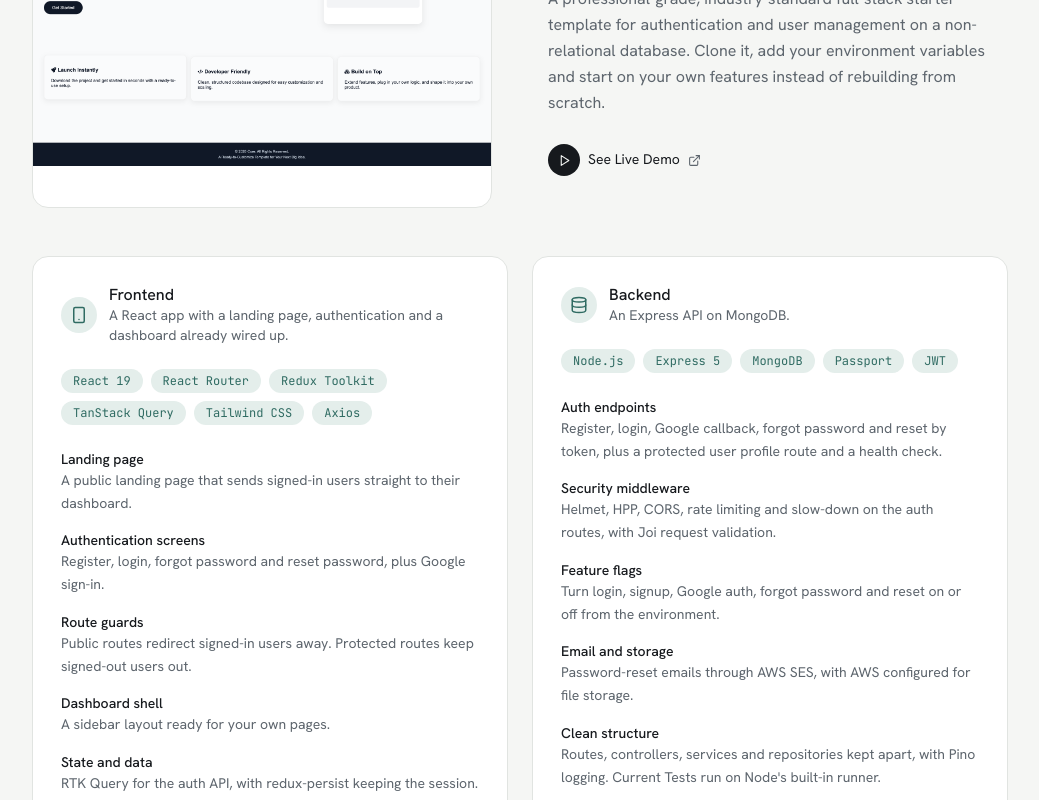
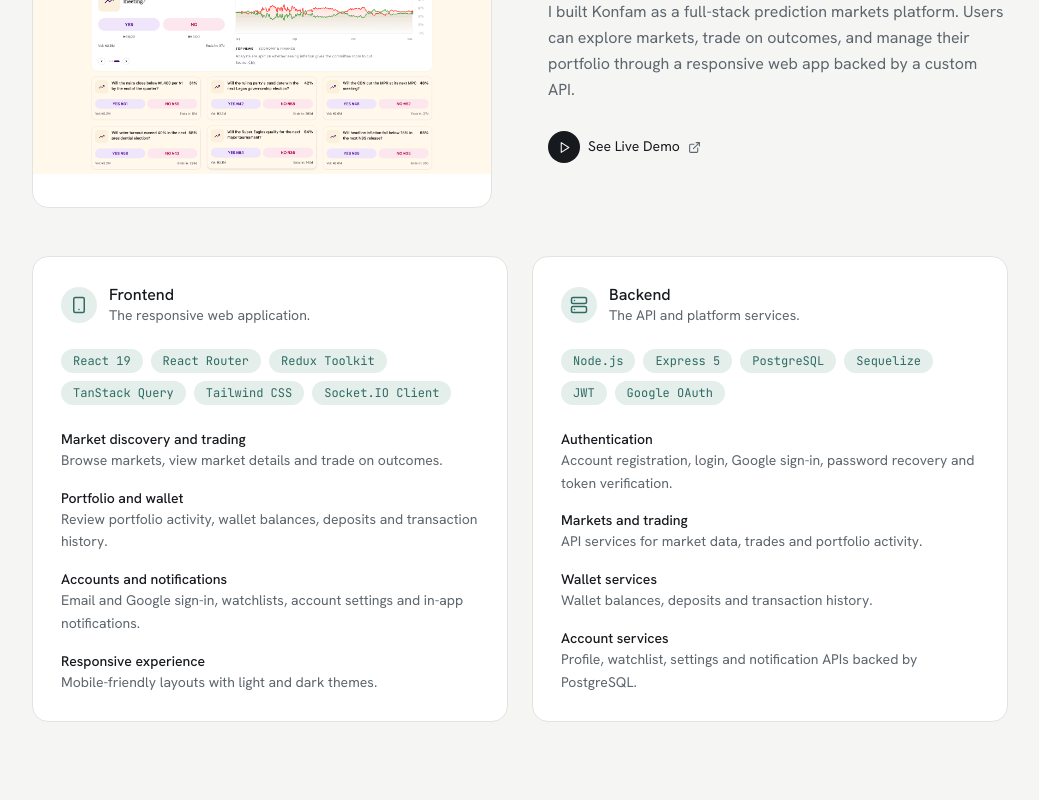
Before and after one commit to dikehprosper/My-portfolio, a Next.js app: page / in a window 1280 px wide. Shown: the part 3380-4180 px from the top of the page, without its empty margins (120-1159 px from the left). Built offline with nearby package versions, Linux system fonts and the light colour scheme.

Commit message:
update project section

```diff
--- a/app/components/Projects.tsx
+++ b/app/components/Projects.tsx
@@ -105,6 +105,81 @@ const digishelf: Project = {
       {
         title: "Accounts and downloads",
         text: "Secure cookie sessions, refresh-token rotation, email verification, and short-lived signed links for private product downloads.",
+      },
+    ],
+  },
+};
+
+/* ------------------------------------------------------------------ */
+/* KONFAM                                                              */
+/* ------------------------------------------------------------------ */
+
+const konfam: Project = {
+  title: "Konfam",
+  kind: "Prediction markets platform",
+  image: "/konfam.png",
+  livelink: "https://konfam-rust.vercel.app/",
+  overview:
+    "I built Konfam as a full-stack prediction markets platform. Users can explore markets, trade on outcomes, and manage their portfolio through a responsive web app backed by a custom API.",
+  frontend: {
+    label: "Frontend",
+    summary: "The responsive web application.",
+    icon: <Smartphone size={18} />,
+    stack: [
+      "React 19",
+      "React Router",
+      "Redux Toolkit",
+      "TanStack Query",
+      "Tailwind CSS",
+      "Socket.IO Client",
+    ],
+    features: [
+      {
+        title: "Market discovery and trading",
+        text: "Browse markets, view market details and trade on outcomes.",
+      },
+      {
+        title: "Portfolio and wallet",
+        text: "Review portfolio activity, wallet balances, deposits and transaction history.",
+      },
+      {
+        title: "Accounts and notifications",
+        text: "Email and Google sign-in, watchlists, account settings and in-app notifications.",
+      },
+      {
+        title: "Responsive experience",
+        text: "Mobile-friendly layouts with light and dark themes.",
+      },
+    ],
+  },
+  backend: {
+    label: "Backend",
+    summary: "The API and platform services.",
+    icon: <Server size={18} />,
+    stack: [
+      "Node.js",
+      "Express 5",
+      "PostgreSQL",
+      "Sequelize",
+      "JWT",
+      "Google OAuth",
+    ],
+    features: [
+      {
+        title: "Authentication",
+        text: "Account registration, login, Google sign-in, password recovery and token verification.",
+      },
+      {
+        title: "Markets and trading",
+        text: "API services for market data, trades and portfolio activity.",
+      },
+      {
+        title: "Wallet services",
+        text: "Wallet balances, deposits and transaction history.",
+      },
+      {
+        title: "Account services",
+        text: "Profile, watchlist, settings and notification APIs backed by PostgreSQL.",
       },
     ],
   },
@@ -311,7 +386,13 @@ const corePostgres: Project = {
   },
 };
 
-const projects: Project[] = [digishelf, coreMongo, corePostgres, lamedcash];
+const projects: Project[] = [
+  digishelf,
+  konfam,
+  coreMongo,
+  corePostgres,
+  lamedcash,
+];
 
 /* ------------------------------------------------------------------ */
 /* UI                                                                  */
```
Also changed, not shown: public/konfam.png (added).
